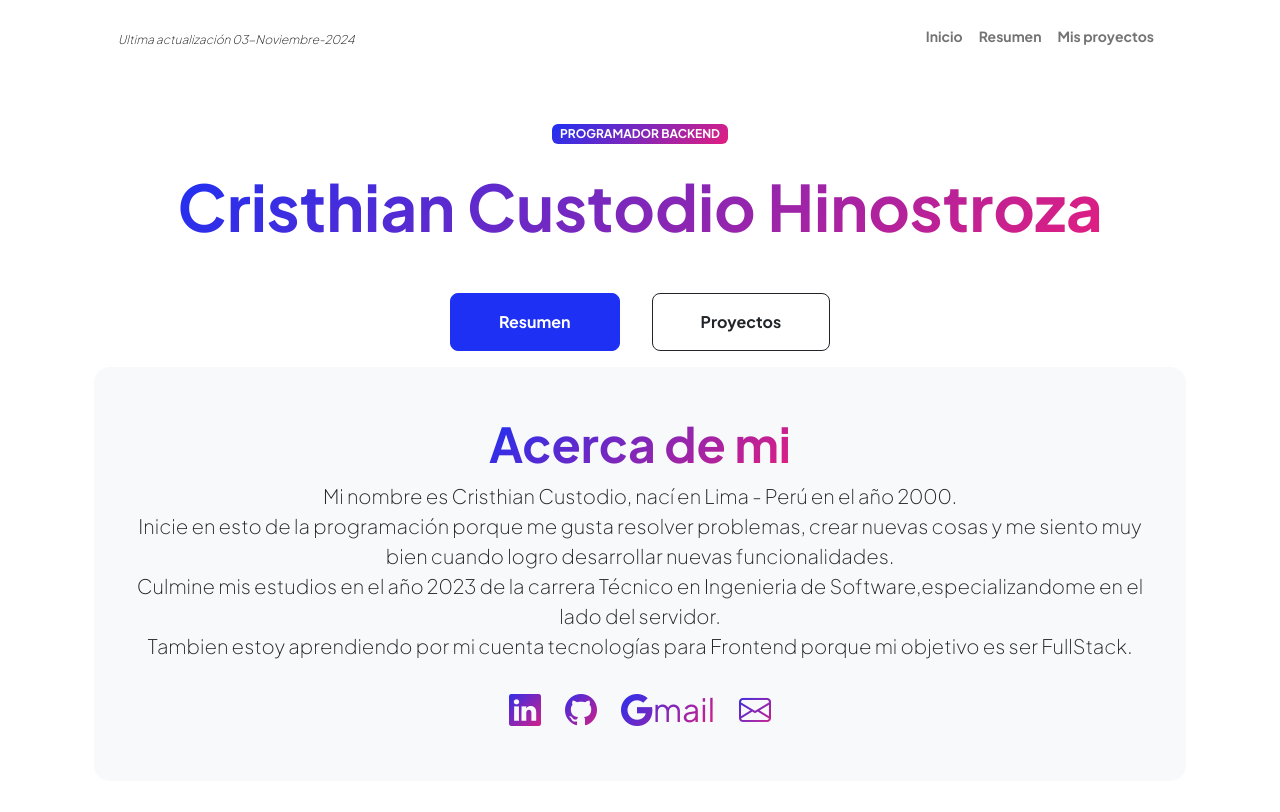
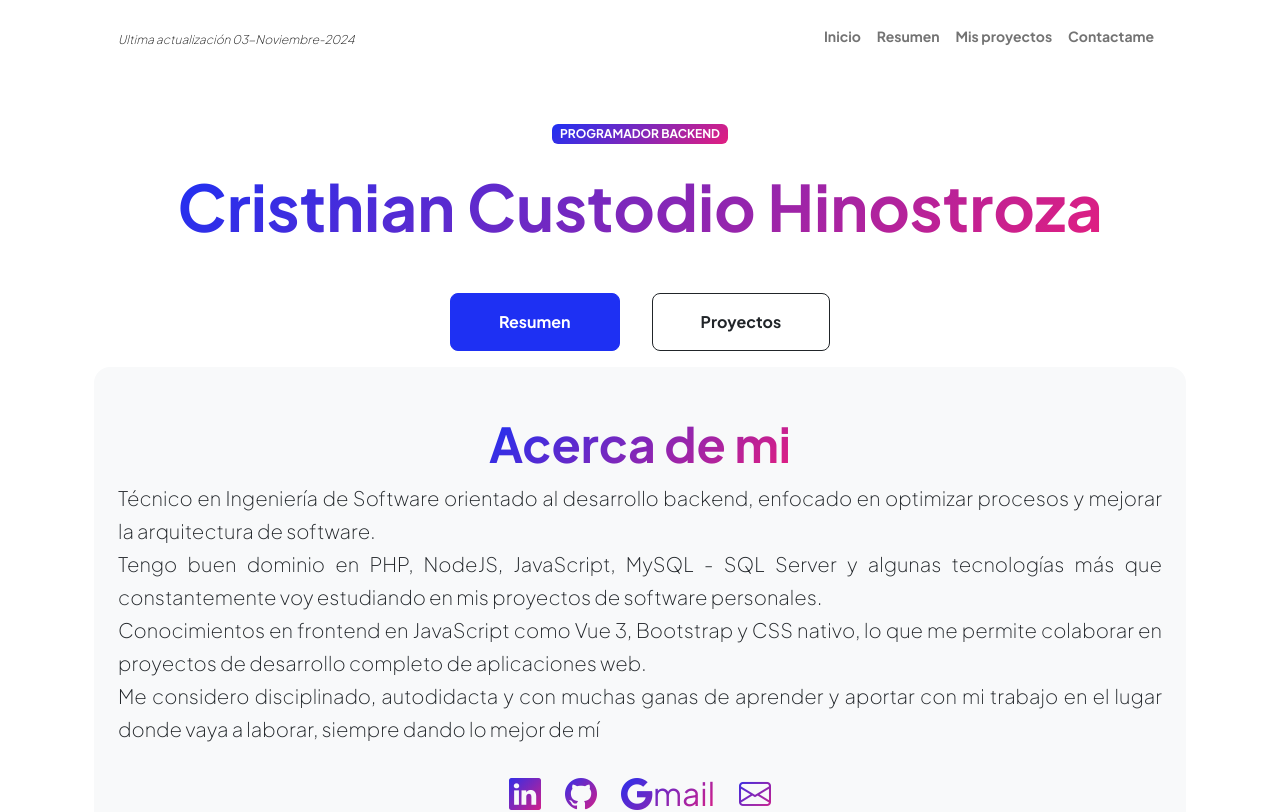
Before and after one commit to cristhiancustodio/Cv, a Vue app: page / in a window 1280 px wide. Shown: the top 812 px of the page. Built offline with nearby package versions, Linux system fonts and the light colour scheme.

Commit message:
actualizando descripcion

```diff
--- a/src/views/Main.vue
+++ b/src/views/Main.vue
@@ -42,17 +42,22 @@ export default {
                 <div class="bg-light col-xxl-7 rounded-4">
                     <div class="text-center my-5">
                         <h2 class="display-5 fw-bolder"><span class="text-gradient d-inline">Acerca de mi</span></h2>
-                        <p class="lead fw-light mb-4">
-                            Mi nombre es Cristhian Custodio, nací en Lima - Perú en el año 2000.
+                        <p class="lead fw-light mb-4" style="text-align:justify; line-height: 33px">
+                            Técnico en Ingeniería de Software orientado al desarrollo backend,
+                            enfocado en optimizar procesos y mejorar la arquitectura de
+                            software.
                             <br>
-                            Inicie en esto de la programación porque me gusta resolver problemas, crear nuevas cosas y
-                            me siento muy bien cuando logro desarrollar nuevas funcionalidades.
+                            Tengo buen dominio en PHP, NodeJS, JavaScript, MySQL - SQL Server y
+                            algunas tecnologías más que constantemente voy estudiando en
+                            mis proyectos de software personales.
                             <br>
-                            Culmine mis estudios en el año 2023 de la carrera Técnico en Ingenieria de
-                            Software,especializandome en el lado del servidor.
+                            Conocimientos en frontend en JavaScript como Vue 3, Bootstrap y
+                            CSS nativo, lo que me permite colaborar en proyectos de
+                            desarrollo completo de aplicaciones web.
                             <br>
-                            Tambien estoy aprendiendo por mi cuenta tecnologías para Frontend porque mi objetivo es ser
-                            FullStack.
+                            Me considero disciplinado, autodidacta y con muchas ganas de
+                            aprender y aportar con mi trabajo en el lugar donde vaya a
+                            laborar, siempre dando lo mejor de mí
                         </p>
                         <p class="text-muted">
 
--- a/src/views/layouts/Footer.vue
+++ b/src/views/layouts/Footer.vue
@@ -8,7 +8,7 @@
                 <div class="col-auto flex-column">
                     <div class="row">
                         <div v-for="(item, key) in lista_enlaces" class="col-auto" >
-                            <a :key="key"  class="large" :href="item.enlace">{{ item.texto }}</a>
+                            <a :key="key"  class="large text-decoration-none" :href="item.enlace">{{ item.texto }}</a>
                         </div>
 
                     </div>
@@ -18,11 +18,7 @@
             </div>
         </div>
     </footer>
-    <!-- Bootstrap core JS
-    <script src="{{ asset('js/Bootstrap/bootstrap.bundle.min.js')}}"></script>
-    Core theme JS
-    <script src="{{ asset('js/scripts.js') }}"></script>
-    <script src="{{ asset('js/footer.js') }}"></script> -->
+
 </template>
 
 <script>
--- a/src/views/layouts/Navegador.vue
+++ b/src/views/layouts/Navegador.vue
@@ -24,9 +24,9 @@ export default {
                     <li class="nav-item">
                         <RouterLink class="nav-link lista_enlaces" to="/proyectos">Mis proyectos</RouterLink>
                     </li>
-                    <!-- <li class="nav-item">
-                        <RouterLink class="nav-link lista_enlaces" to="/contacto">Contacto</RouterLink>
-                    </li> -->
+                    <li class="nav-item">
+                        <RouterLink class="nav-link lista_enlaces" to="/contacto">Contactame</RouterLink>
+                    </li>
                 </ul>
             </div>
         </div>
```
